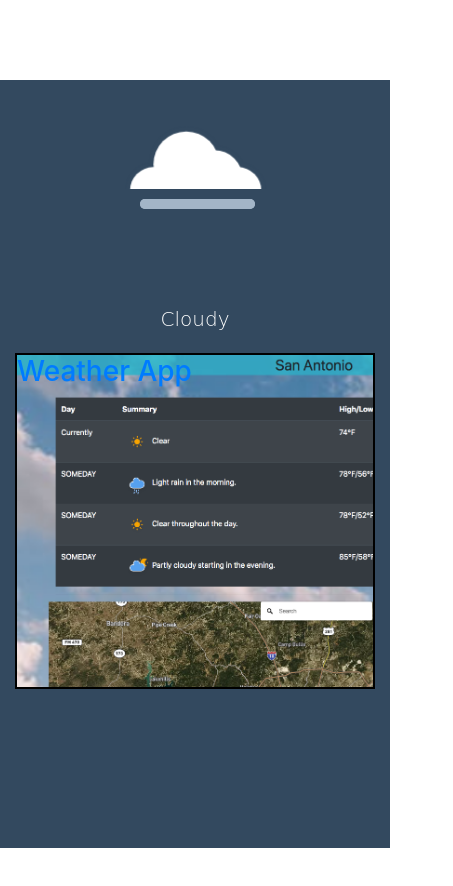
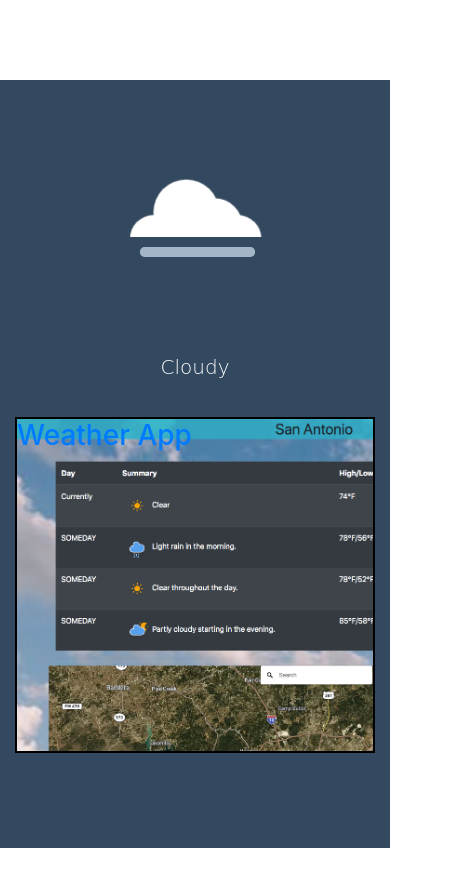
Before and after one commit to JoshMarkasky/JoshMarkasky.github.io, a plain HTML site: page index.html in a window 390 px wide. Shown: the part 720-1606 px from the top of the page, 453 px wide, since content can reach past the window. Drawn offline with nearby package versions, Linux system fonts and the light colour scheme.

Commit message:
fixed some moblie placement issues

```diff
--- a/css/moblie.css
+++ b/css/moblie.css
@@ -7,11 +7,11 @@
     }
 
     .wrapper {
-        margin-top: 8rem;
+        margin-top: 11rem;
     }
 
     #container2 a {
-        margin-top: 17rem;
+        margin-top: 21rem;
     }
 
 }
```
Also changed, not shown: img/47logoicon (4:19:19, 10:35 AM).ico (deleted).
